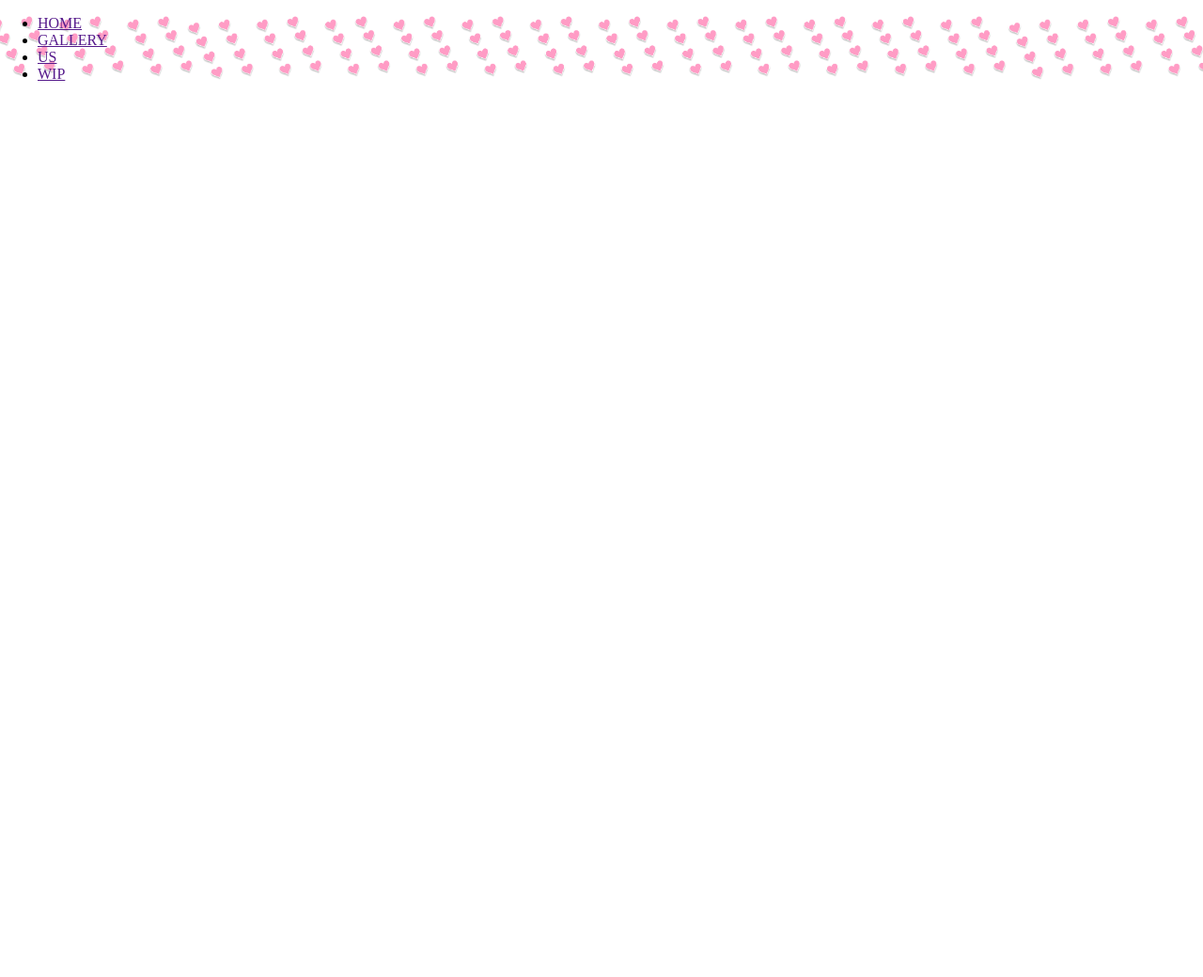
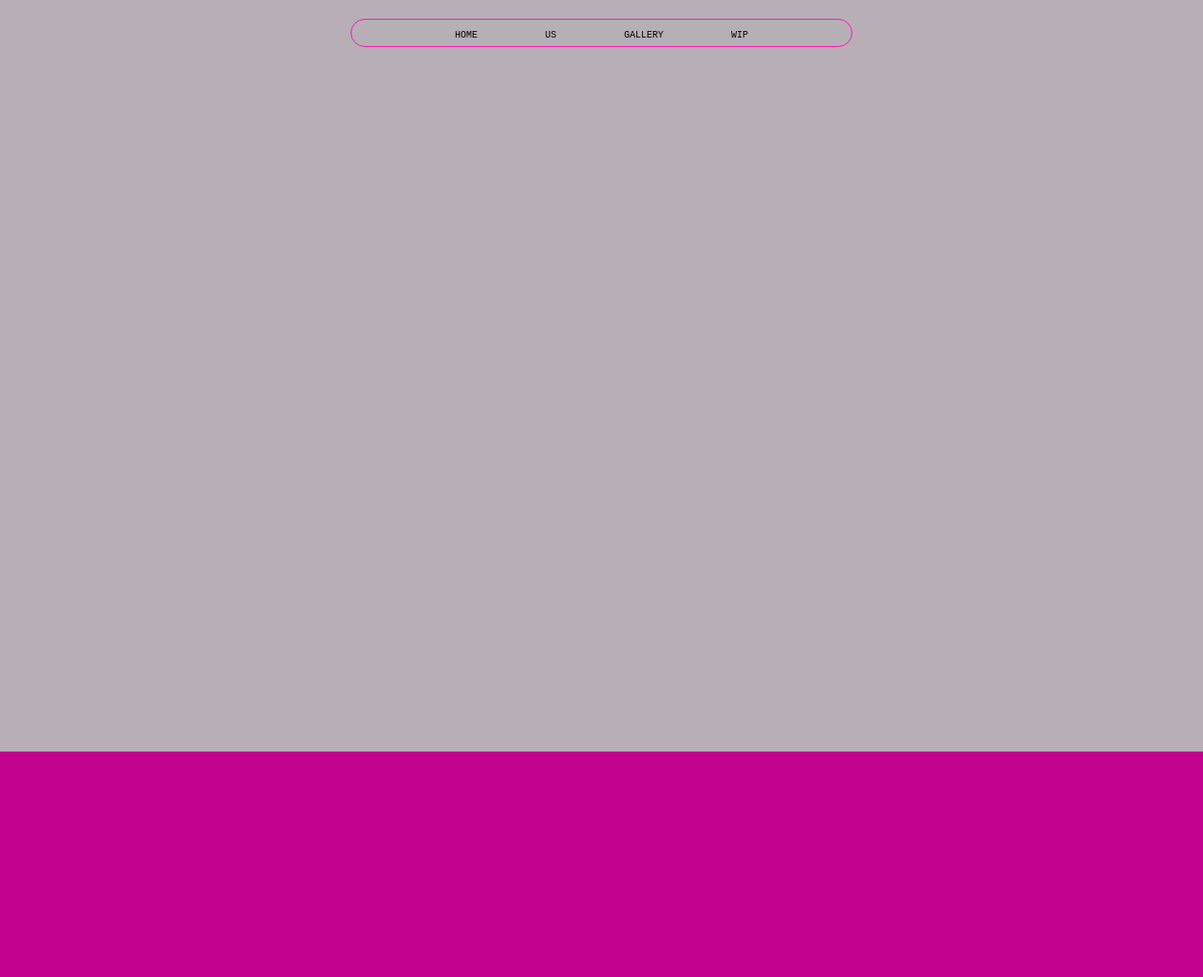
Before and after one commit to hxt-iiixi/feb14, a plain HTML site: page index.html in a window 1280 px wide. Shown: the whole page at 94% size. Before the commit the page ends 800 px from the top, so only its background shows below. Drawn offline with Linux system fonts and the light colour scheme.

Commit message:
imporve and finalize navbar

```diff
--- a/index.html
+++ b/index.html
@@ -9,13 +9,13 @@
 <body>
     <nav class="nav">
         <ul class="nav-links">
-            <li><a href="">HOME</a></li>
-            <li><a href="">GALLERY</a></li>
-            <li><a href="">US</a></li>
-            <li><a href="">WIP</a></li>
+            <li><button><a href=""  class="links">HOME</a></button></li>
+            <li><button><a href=""  class="links">US</a></button></li>
+            <li><button><a href=""  class="links">GALLERY</a></button></li>
+            <li><button><a href=""  class="links">WIP</a></button></li>
         </ul>
     </nav>
-    <div class="container">
+    <div class="hero-cont">
         <div class="hero">
             <div class="sub-hero">
 
@@ -23,5 +23,11 @@
             </div>
         </div>
     </div>
+
+    <footer class="footer">
+        <div class="foot-cont">
+
+        </div>
+    </footer>
 </body>
 </html>
--- a/style.css
+++ b/style.css
@@ -1,12 +1,135 @@
-body{
+body {
     margin: 0;
     padding: 0;
+    display: block;
 }
 
-.nav{
-    background-image: url(US\ \(3\).png);
-    background-size: cover;
-    background-position: center;
-    background-repeat: no-repeat;
+.nav {
+    position: fixed;
+    top: 0;
+    left: 50%;
+    transform: translateX(-50%);
+    display: flex;
+    align-items: center;
+    justify-content: center;
+    width: 40%;
+    background-color: transparent;
+    min-height: 2vh;
+    padding: 0 10px;
+    overflow: hidden;
+    margin-top: 20px;
+    border-radius: 25px;
+    border: 1px solid rgb(255, 18, 192);
+}
+
+.nav-links {
+    display: flex;
+    flex-wrap: nowrap;
+    align-items: center;
+    justify-content: center;
+    list-style: none;
+    padding: 0;
+    margin: 0;
     width: 100%;
 }
+
+.nav-links li {
+    margin: 5px 30px;
+    white-space: nowrap;
+}
+
+
+.links {
+    position: relative;
+    text-decoration: none;
+    color: rgb(0, 0, 0);
+    font-family: monospace;
+    font-size: 10PX;
+    scale: 1;
+}
+
+.links::after {
+    content: "";
+    position: absolute;
+    left: 0;
+    bottom: -1px;
+    width: 100%;
+    height: 1px;
+    background-color: rgb(255, 18, 192);
+    transform: scaleX(0);
+    transition: transform 0.3s ease-in-out;
+}
+
+.links:hover::after {
+    transform: scaleX(1);
+}
+
+.links:hover{
+    color: rgb(255, 18, 192);
+    transform: scale(1.5);
+    transition: 0.5s;
+}
+
+button{
+    border: 0;
+    background-color: transparent;
+}
+
+button:hover{
+    color: rgb(255, 18, 192);
+    transform: scale(1.2);
+    transition: 0.5s;
+
+}
+
+@media (max-width: 800px) {
+    .nav-links li {
+        margin: 5px 20px;
+    }
+
+    .links {
+        font-size: 12px;
+    }
+}
+
+@media (max-width: 600px) {
+    .nav {
+        width: 80%;
+    }
+
+    .nav-links li {
+        margin: 5px 10px;
+    }
+
+    .links {
+        font-size: 10px;
+    }
+}
+
+@media (max-width: 400px) {
+    .nav {
+        width: 80%;
+        padding: 0 5px;
+    }
+
+    .nav-links li {
+        margin: 5px 5px;
+    }
+
+    .links {
+        font-size: 8px;
+    }
+}
+
+
+.hero-cont{
+    width: 100%;
+    height: 100vh;
+    background-color: rgb(183, 175, 181);
+}
+
+.footer{
+    width: 100%;
+    height: 30vh;
+    background-color: rgb(194, 1, 143);
+}
```
